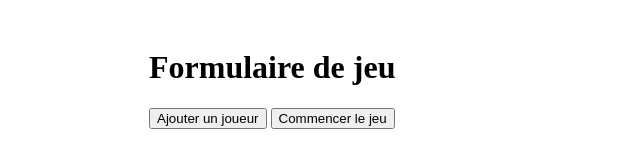
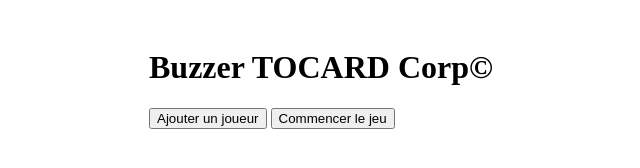
Before and after one commit to AlexisJml/Buzzer, a plain HTML site: page index.html in a window 1280 px wide. Shown: the whole page, without its empty margins (191-831 px from the left). Drawn offline with Linux system fonts and the light colour scheme.

Commit message:
change title

```diff
--- a/index.html
+++ b/index.html
@@ -3,12 +3,12 @@
 <head>
   <meta charset="UTF-8">
   <meta name="viewport" content="width=device-width, initial-scale=1.0">
-  <title>Formulaire de jeu</title>
+  <title>Buzzer TOCARD Corp©</title>
   <link rel="stylesheet" href="styles.css">
 </head>
 <body>
   <div class="container">
-    <h1>Formulaire de jeu</h1>
+    <h1>Buzzer TOCARD Corp©</h1>
     <form id="gameForm">
       <div id="playersContainer">
         <!-- Conteneur pour les joueurs -->
```
